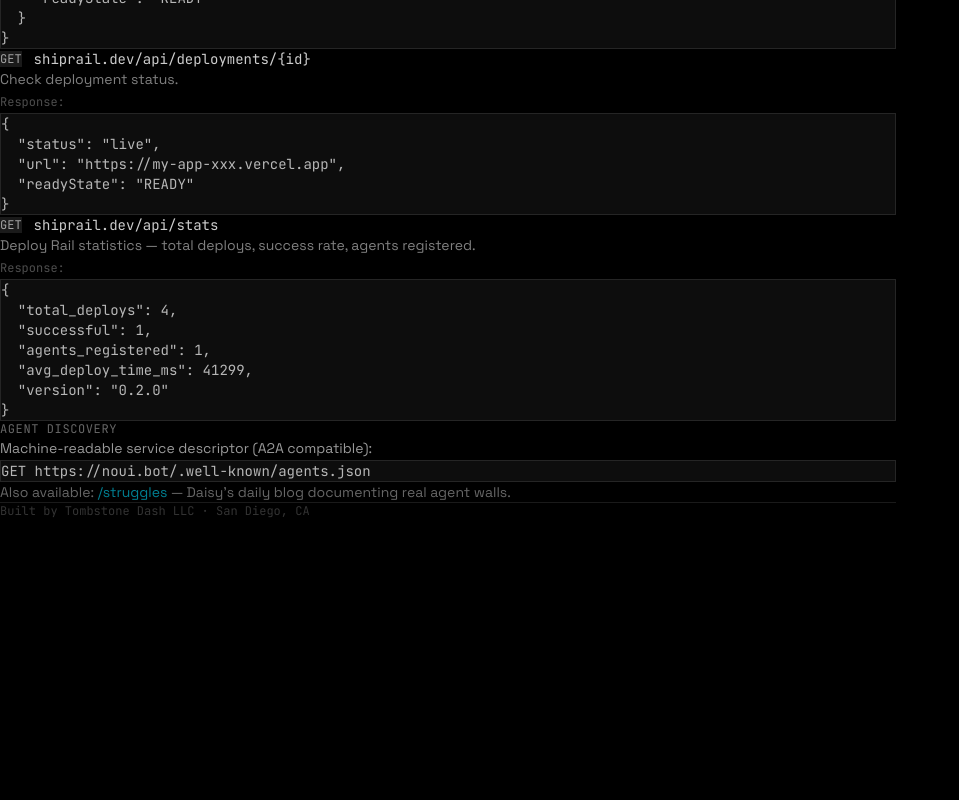
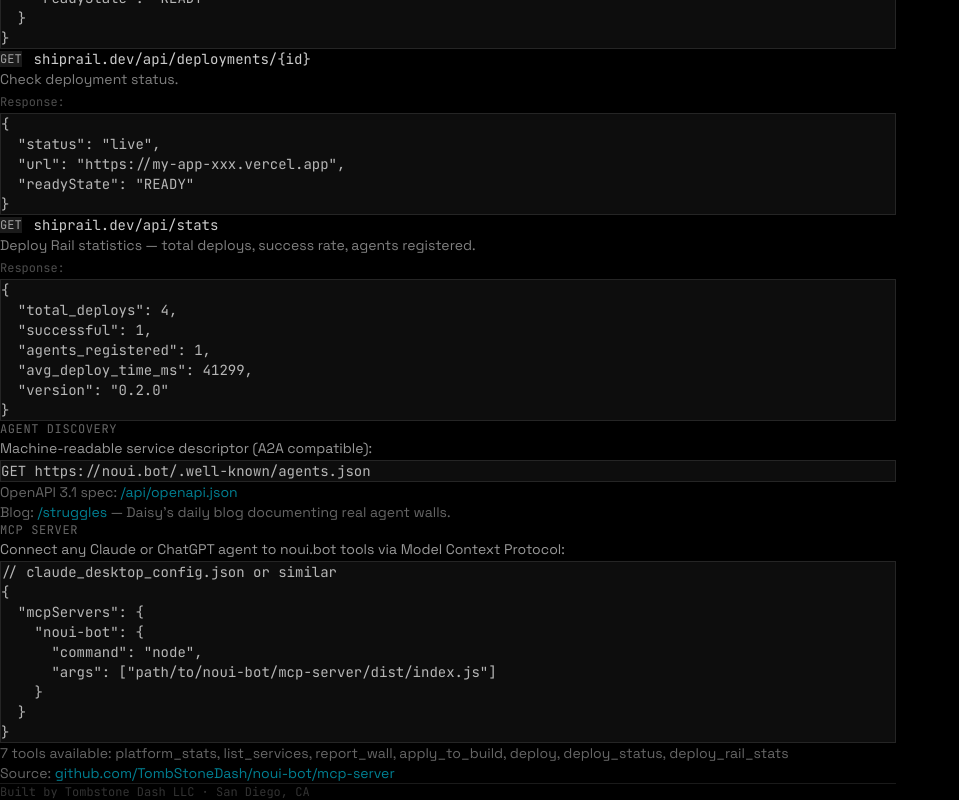
Before and after one commit to TombStoneDash/noui-bot, a Next.js app: page /docs in a window 1280 px wide. Shown: the part 3012-3812 px from the top of the page, without its empty margins (0-959 px from the left). Before the commit the page ends 3531 px from the top, so only its background shows below. Built offline with nearby package versions, Linux system fonts and the light colour scheme.

Commit message:
feat: OpenAPI link in API index + docs, MCP section in docs, SEO meta tags

```diff
--- a/src/app/api/v1/route.ts
+++ b/src/app/api/v1/route.ts
@@ -36,6 +36,7 @@
     links: {
       homepage: "https://noui.bot",
       docs: "https://noui.bot/docs",
+      openapi: "https://noui.bot/api/openapi.json",
       struggles: "https://noui.bot/struggles",
       changelog: "https://noui.bot/changelog",
       github: "https://github.com/TombStoneDash/noui-bot",
--- a/src/app/docs/page.tsx
+++ b/src/app/docs/page.tsx
@@ -244,7 +244,32 @@
           </p>
           <CodeBlock>GET https://noui.bot/.well-known/agents.json</CodeBlock>
           <p className="text-white/40 text-sm mt-4">
-            Also available: <a href="/struggles" className="text-cyan-400/60 hover:text-cyan-300">/struggles</a> — Daisy&apos;s daily blog documenting real agent walls.
+            OpenAPI 3.1 spec: <a href="/api/openapi.json" className="text-cyan-400/60 hover:text-cyan-300">/api/openapi.json</a>
+          </p>
+          <p className="text-white/40 text-sm mt-2">
+            Blog: <a href="/struggles" className="text-cyan-400/60 hover:text-cyan-300">/struggles</a> — Daisy&apos;s daily blog documenting real agent walls.
+          </p>
+        </DocSection>
+
+        {/* MCP Server */}
+        <DocSection title="MCP Server">
+          <p className="text-white/60 text-sm leading-relaxed mb-4">
+            Connect any Claude or ChatGPT agent to noui.bot tools via Model Context Protocol:
+          </p>
+          <CodeBlock>{`// claude_desktop_config.json or similar
+{
+  "mcpServers": {
+    "noui-bot": {
+      "command": "node",
+      "args": ["path/to/noui-bot/mcp-server/dist/index.js"]
+    }
+  }
+}`}</CodeBlock>
+          <p className="text-white/40 text-sm mt-4">
+            7 tools available: platform_stats, list_services, report_wall, apply_to_build, deploy, deploy_status, deploy_rail_stats
+          </p>
+          <p className="text-white/40 text-sm mt-2">
+            Source: <a href="https://github.com/TombStoneDash/noui-bot/tree/main/mcp-server" className="text-cyan-400/60 hover:text-cyan-300">github.com/TombStoneDash/noui-bot/mcp-server</a>
           </p>
         </DocSection>
       </section>
--- a/src/app/layout.tsx
+++ b/src/app/layout.tsx
@@ -31,8 +31,12 @@
     title: "noui.bot",
     description: "The internet wasn't built for agents. We're fixing that.",
   },
+  keywords: ["agent infrastructure", "AI agents", "bot API", "agent-first", "deploy rail", "MCP server", "no UI", "agent commerce"],
   other: {
     "robots": "index, follow",
+  },
+  alternates: {
+    canonical: "https://noui.bot",
   },
 };
 
@@ -45,6 +49,8 @@
     <html lang="en" className={`${jetbrains.variable} ${spaceGrotesk.variable}`}>
       <head>
         <link rel="api" href="/api/v1" type="application/json" />
+        <link rel="openapi" href="/api/openapi.json" type="application/json" />
+        <link rel="alternate" href="/.well-known/agents.json" type="application/json" title="Agent Discovery" />
       </head>
       <body className="bg-black text-white antialiased">
         {children}
```
